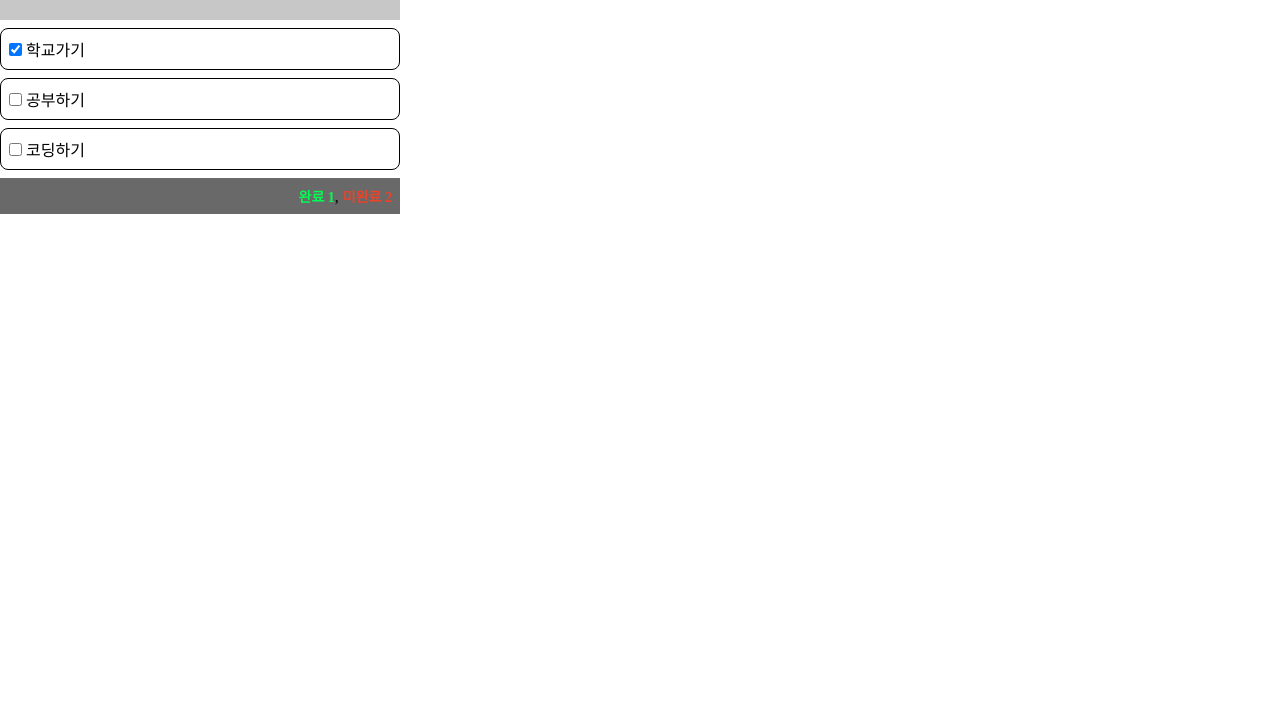
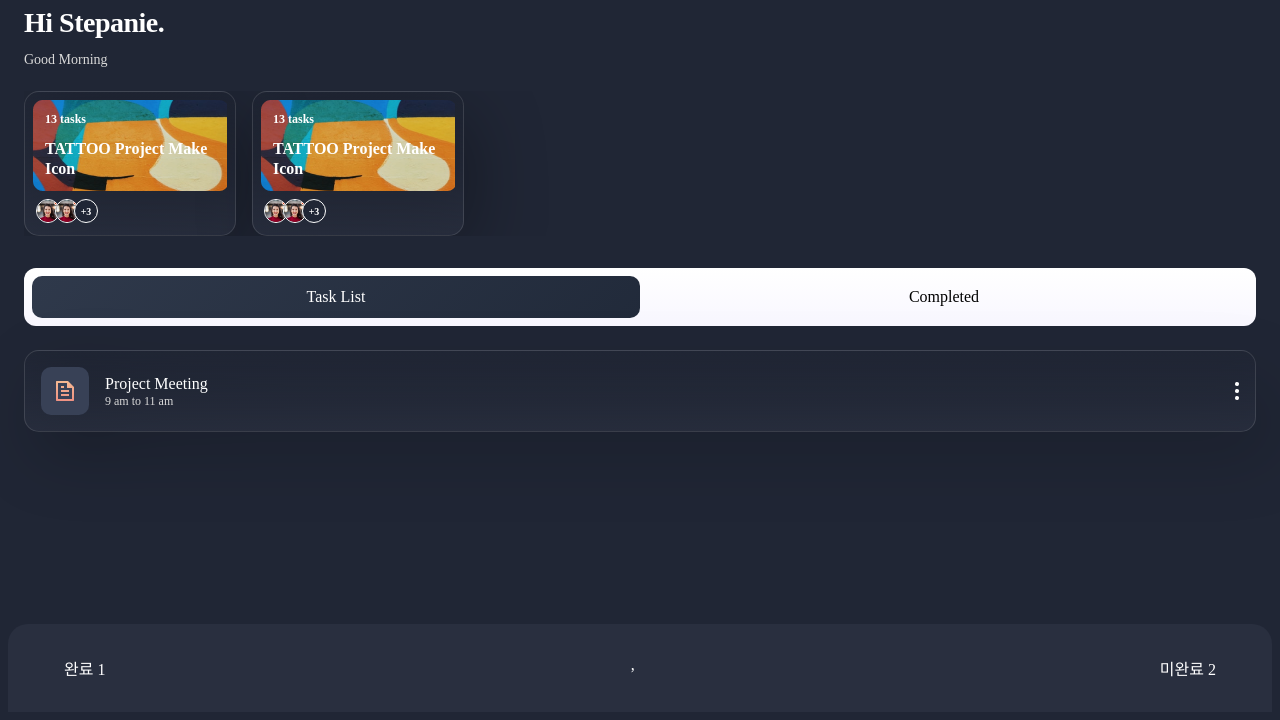
Before and after one commit to rjxjr66/kmooc, a plain HTML site: page index.html in a window 1280 px wide. Shown: the part 80-800 px from the top of the page. Drawn offline with Linux system fonts and the light colour scheme.

Commit message:
chapter 4

```diff
--- a/index.html
+++ b/index.html
@@ -9,25 +9,60 @@
 </head>
 <body>
     <header>
-        <h1>할일</h1>
-        <div class="date">2020. 11. 28</div>
+        <img src="images/menu.png" />
+        <h1>Schedule</h1>
+        <img src="images/Profile.png" />
     </header>
+    <article>
         <section>
-        <ul>
+            <div class="hello">
+                <h2>Hi Stepanie.</h1>
+                <p>Good Morning</p>
+            </div>
+            <ul class="group-tasks">
                 <li>
-                <input type="checkbox" id="todo1" checked="true">
-                <label for="todo1">학교가기</label>
+                    <div class="card">
+                        <p>13 tasks</p>
+                        <h3>TATTOO Project Make Icon</h3>
+                    </div>
+                    <div class="participants">
+                        <img src="images/Profile.png" />
+                        <img src="images/Profile.png" />
+                        <span>+3</span>
+                    </div>
                 </li>
                 <li>
-                <input type="checkbox" id="todo2">
-                <label for="todo2">공부하기</label>
-            </li>
-            <li>
-                <input type="checkbox" id="todo3">
-                <label for="todo3">코딩하기</label>
+                    <div class="card">
+                        <p>13 tasks</p>
+                        <h3>TATTOO Project Make Icon</h3>
+                    </div>
+                    <div class="participants">
+                        <img src="images/Profile.png" />
+                        <img src="images/Profile.png" />
+                        <span>+3</span>
+                    </div>
                 </li>
             </ul>
         </section>
+        <section>
+            <div class="filter">
+                <div class="active">Task List</div>
+                <div>Completed</div>
+            </div>
+            <ul class="tasks">
+                <li>
+                    <div>
+                        <img src="/images/Frame.png">
+                        <div>
+                            <label>Project Meeting</label>
+                            <p>9 am to 11 am </p>
+                        </div>
+                    </div>
+                    <img src="/images/Vector.png">
+                </li>
+            </ul>
+        </section>
+    </article>
     <footer>
         <span>완료 1</span>, <span>미완료 2</span>
     </footer>
--- a/style.css
+++ b/style.css
@@ -8,17 +8,55 @@
     box-sizing: border-box;
 }
 
+html {
+    height: 100%;
+}
+
+body {
+    background: #202635;
+    padding: 24px;
+    color: #ffffff;
+    height: 100%;
+
+    display: flex;
+    flex-direction: column;
+}
+
+article {
+    flex: 1;
+}
+
 header {
-    background: #c7c7c7;
-    padding: 16px 16px 32px 16px;
-    margin-bottom: 8px;
+    display: flex;
+    justify-content: space-between;
+    align-items: center;
 
     max-width: var(--max-width);
+    margin-bottom: 16px;
 }
 
 h1 {
     font-size: 22px;
     margin-bottom: 4px;
+}
+
+h2 {
+    font-weight: 800;
+    font-size: 28px;
+    line-height: 45px;
+    letter-spacing: -0.5px;
+
+    margin-bottom: 8px;
+}
+
+.hello {
+    margin-bottom: 24px;
+}
+
+.hello > p {
+    font-size: 14px;
+    line-height: 14px;
+    color: #D9D9D9;
 }
 
 .date {
@@ -29,32 +67,140 @@ ul {
     list-style: none;
 }
 
-li {
-    border: 1px solid #000000;
-    border-radius: 8px;
+ul.group-tasks {
+    display: flex;
+    overflow-x: auto;
+    margin-bottom: 32px;
+}
+
+ul.group-tasks > li {
+    width: 212px;
+    min-width: 212px;
+    height: 145px;
+    margin-right: 16px;
+
+    background: linear-gradient(180deg, rgba(41, 47, 63, 0) 0%, rgba(41, 47, 63, 0.8) 100%);
+    border: 0.2px solid rgba(217, 217, 217, 0.15);
+    box-sizing: border-box;
+    filter: drop-shadow(14px 18px 34px rgba(0, 0, 0, 0.32));
+    border-radius: 15px;
+}
+
+ul.group-tasks > li > .card {
+    background-image: url("/images/Rectangle\ 662.png");
+    height: 91px;
+    margin: 8px;
+    padding: 12px;
+}
+
+ul.group-tasks > li > .card > p {
+    font-weight: 600;
+    font-size: 12px;
+    line-height: 15px;
+}
+
+ul.group-tasks > li > .card > h3 {
+    font-weight: bold;
+    font-size: 16px;
+    line-height: 20px;
+
+    margin-top: 12px;
+}
+
+ul.group-tasks > li > .participants {
+    display: flex;
+    align-items: center;
+    padding: 0 16px;
+}
+
+ul.group-tasks > li > .participants > * {
+    display: inline-flex;
+    justify-content: center;
+    align-items: center;
+
+    width: 24px;
+    height: 24px;
+    border-radius: 50%;
+    border: 1px solid #FFFFFF;
+    background: #202635;
+    margin-left: -5px;
+
+    font-weight: 600;
+    font-size: 10px;
+    line-height: 13px;
+}
+
+.filter {
+    display: flex;
+
+    background: linear-gradient(180deg, #FFFFFF 0%, #F8F7FF 100%);
+    border-radius: 12px;
     padding: 8px;
+    margin-bottom: 24px;
+}
 
+.filter > div {
+    flex: 1;
+
+    display: flex;
+    justify-content: center;
+    align-items: center;
+    padding: 12px;
+
+    color: #000000;
+}
+
+.filter > div.active {
+    background: linear-gradient(135.96deg, #2F394B 0%, #212A3A 101.74%);
+    border-radius: 10px;
+    color: #ffffff;
+}
+
+ul.tasks > li {
+    background: linear-gradient(180deg, rgba(41, 47, 63, 0) 0%, rgba(41, 47, 63, 0.8) 100%);
+    border: 0.2px solid rgba(217, 217, 217, 0.15);
+    filter: drop-shadow(14px 18px 34px rgba(0, 0, 0, 0.32));
+    border-radius: 15px;
+
+    padding: 16px;
+    margin-bottom: 16px;
+
+    display: flex;
+    justify-content: space-between;
+    align-items: center;
+}
+
+ul.tasks > li > div {
+    display: flex;
+    align-items: center;
+}
+
+ul.tasks > li > div > img {
+    padding: 12px;
+    background: #384156;
+    border-radius: 10px;
+    margin-right: 16px;
+}
+
+ul.tasks > li > div label {
+    font-size: 16px;
+    line-height: 20px;
     margin-bottom: 8px;
-    max-width: var(--max-width);
+}
+
+ul.tasks > li > div p {
+    font-size: 12px;
+    line-height: 15px;
+    color: #D9D9D9;
 }
 
 footer {
-    max-width: var(--max-width);
-    text-align: right;
+    margin: 0 -16px -16px -16px;
+    border-top-left-radius: 20px;
+    border-top-right-radius: 20px;
+    padding: 32px 56px;
 
-    background: #696969;
-    padding: 8px;
+    display: flex;
+    justify-content: space-between;
+    background: #292F3F;
 }
-
-footer span {
-    font-size: 14px;
-    font-weight: bold;
-}
-
-footer span:first-of-type {
-    color: #03fc52;
-}
-
-footer span:last-of-type {
-    color: #ed4328;
-}
```
Also changed, not shown: images/Frame.png (added), images/Group 1440.png (added), images/Home.png (added), images/Profile (1).png (added), images/Profile.png (added), images/Rectangle 662.png (added), images/Vector.png (added), images/menu.png (added). Lines whose indentation alone changed are shown as unchanged.
